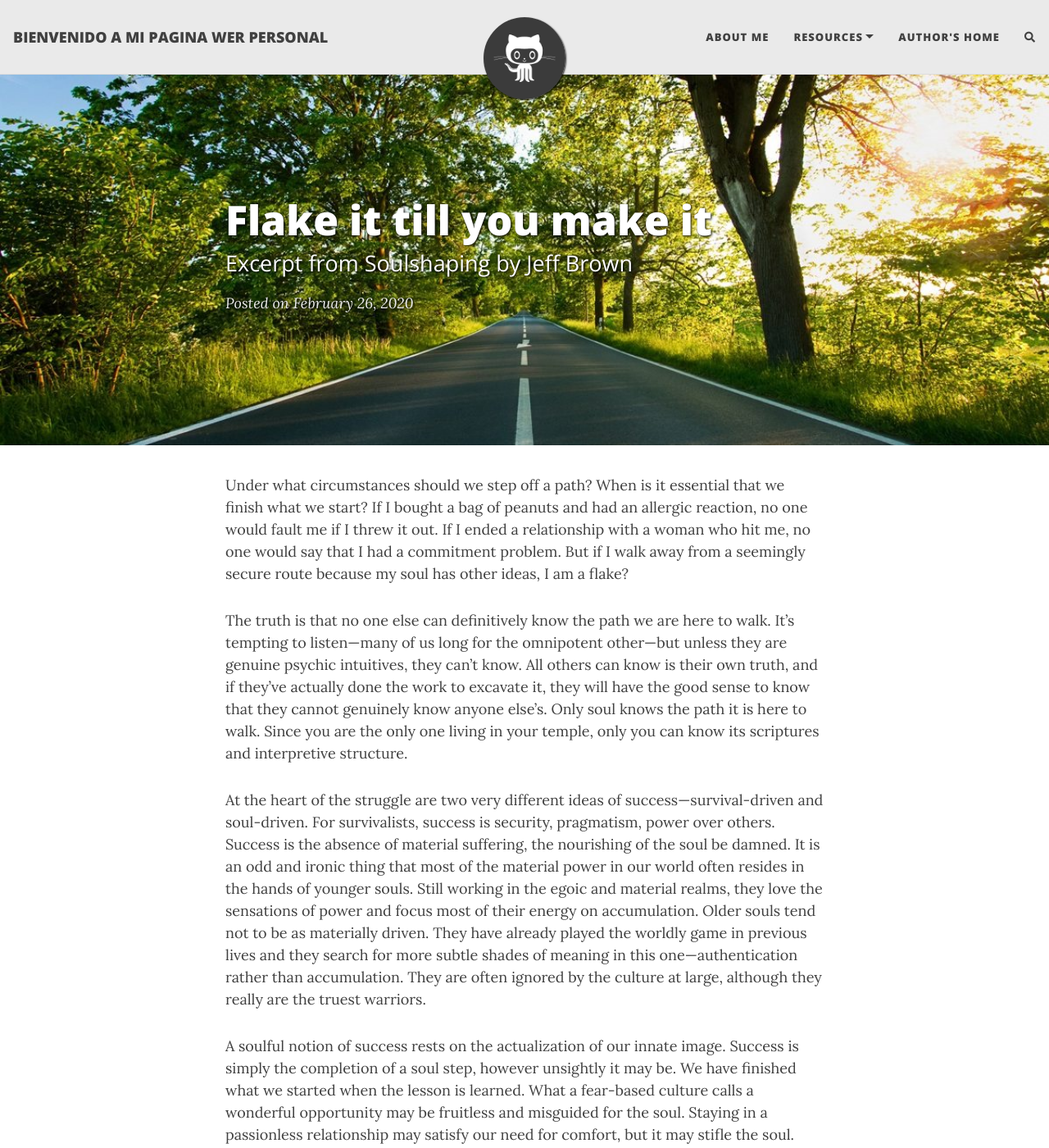
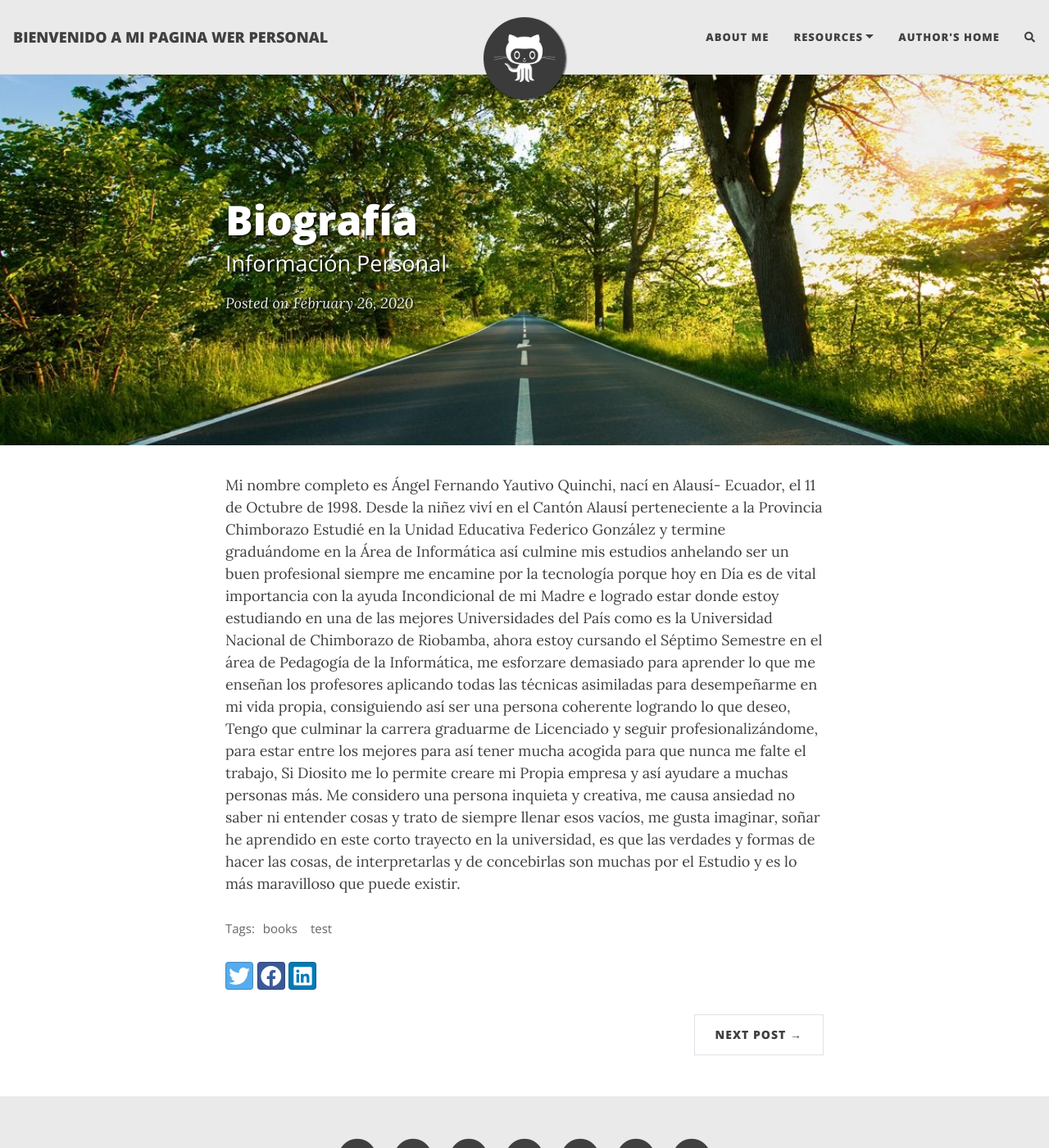
Before and after one commit to Fyautivo/Fyautivo.github.io, a Jekyll site: the page built from _posts/2020-02-26-flake-it-till-you-make-it.md, in a window 1280 px wide and 1400 px high. Shown: the whole window at 82% size. Built offline with Jekyll 4.4.1, drawn with Linux system fonts in a browser that asks for light colours; nearby versions of some CDN libraries; comment, search, counter and statistics services are not loaded; some of the changed text lies outside the part shown.

Commit message:
Update 2020-02-26-flake-it-till-you-make-it.md

```diff
--- a/_posts/2020-02-26-flake-it-till-you-make-it.md
+++ b/_posts/2020-02-26-flake-it-till-you-make-it.md
@@ -1,17 +1,12 @@
 ---
 layout: post
-title: Flake it till you make it
-subtitle: Excerpt from Soulshaping by Jeff Brown
+title: Biografía
+subtitle: Información Personal
 cover-img: /assets/img/path.jpg
 thumbnail-img: /assets/img/thumb.png
 share-img: /assets/img/path.jpg
 tags: [books, test]
 ---
 
-Under what circumstances should we step off a path? When is it essential that we finish what we start? If I bought a bag of peanuts and had an allergic reaction, no one would fault me if I threw it out. If I ended a relationship with a woman who hit me, no one would say that I had a commitment problem. But if I walk away from a seemingly secure route because my soul has other ideas, I am a flake?
-
-The truth is that no one else can definitively know the path we are here to walk. It’s tempting to listen—many of us long for the omnipotent other—but unless they are genuine psychic intuitives, they can’t know. All others can know is their own truth, and if they’ve actually done the work to excavate it, they will have the good sense to know that they cannot genuinely know anyone else’s. Only soul knows the path it is here to walk. Since you are the only one living in your temple, only you can know its scriptures and interpretive structure.
-
-At the heart of the struggle are two very different ideas of success—survival-driven and soul-driven. For survivalists, success is security, pragmatism, power over others. Success is the absence of material suffering, the nourishing of the soul be damned. It is an odd and ironic thing that most of the material power in our world often resides in the hands of younger souls. Still working in the egoic and material realms, they love the sensations of power and focus most of their energy on accumulation. Older souls tend not to be as materially driven. They have already played the worldly game in previous lives and they search for more subtle shades of meaning in this one—authentication rather than accumulation. They are often ignored by the culture at large, although they really are the truest warriors.
-
-A soulful notion of success rests on the actualization of our innate image. Success is simply the completion of a soul step, however unsightly it may be. We have finished what we started when the lesson is learned. What a fear-based culture calls a wonderful opportunity may be fruitless and misguided for the soul. Staying in a passionless relationship may satisfy our need for comfort, but it may stifle the soul. Becoming a famous lawyer is only worthwhile if the soul demands it. It is an essential failure if you are called to be a monastic this time around. If you need to explore and abandon ten careers in order to stretch your soul toward its innate image, then so be it. Flake it till you make it.
+Mi nombre completo es Ángel Fernando Yautivo Quinchi, nací en Alausí- Ecuador, el 11 de Octubre de 1998. Desde la niñez viví en el Cantón Alausí perteneciente a la Provincia Chimborazo Estudié en la Unidad Educativa Federico González y termine graduándome en la Área de Informática así culmine mis estudios anhelando ser un buen profesional siempre me encamine por la tecnología porque hoy en Día es de vital importancia con la ayuda Incondicional de mi Madre e logrado estar donde estoy estudiando en una de las mejores Universidades del País como es la Universidad Nacional de Chimborazo de Riobamba, ahora estoy cursando el Séptimo Semestre en el área de Pedagogía de la Informática, me esforzare demasiado para aprender lo que me enseñan los profesores aplicando todas las técnicas asimiladas para desempeñarme en mi vida propia, consiguiendo así ser una persona coherente logrando lo que deseo, Tengo que culminar la carrera graduarme de Licenciado y seguir profesionalizándome, para estar entre los mejores para así tener mucha acogida para que nunca me falte el trabajo, Si Diosito me lo permite creare mi Propia empresa y así ayudare a muchas personas más.
+Me considero una persona inquieta y creativa, me causa ansiedad no saber ni entender cosas y trato de siempre llenar esos vacíos, me gusta imaginar, soñar he aprendido en este corto trayecto en la universidad, es que las verdades y formas de hacer las cosas, de interpretarlas y de concebirlas son muchas por el Estudio y es lo más maravilloso que puede existir.
```
